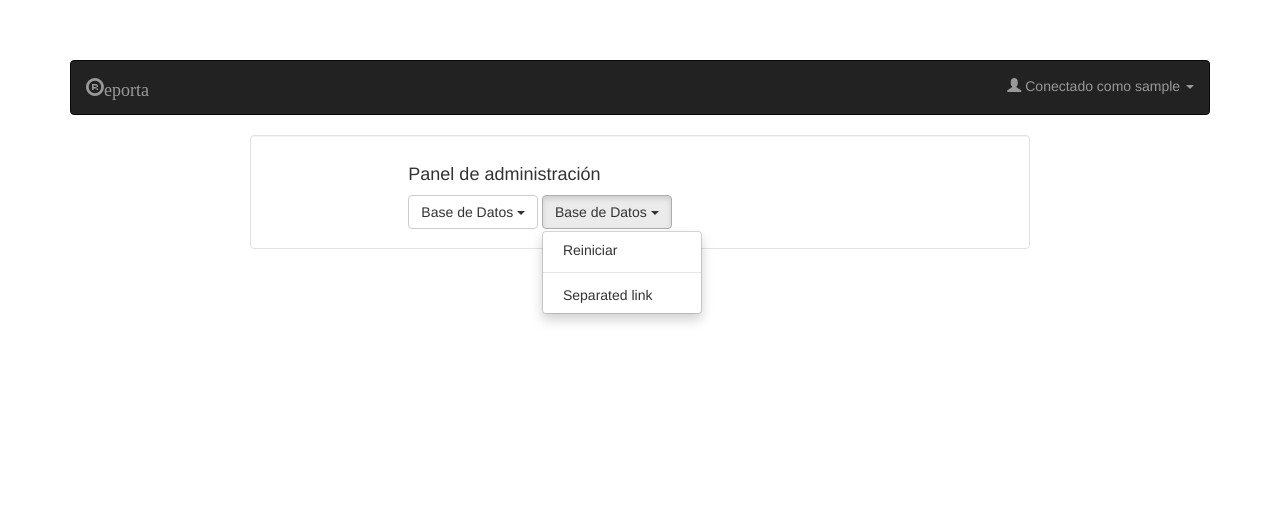
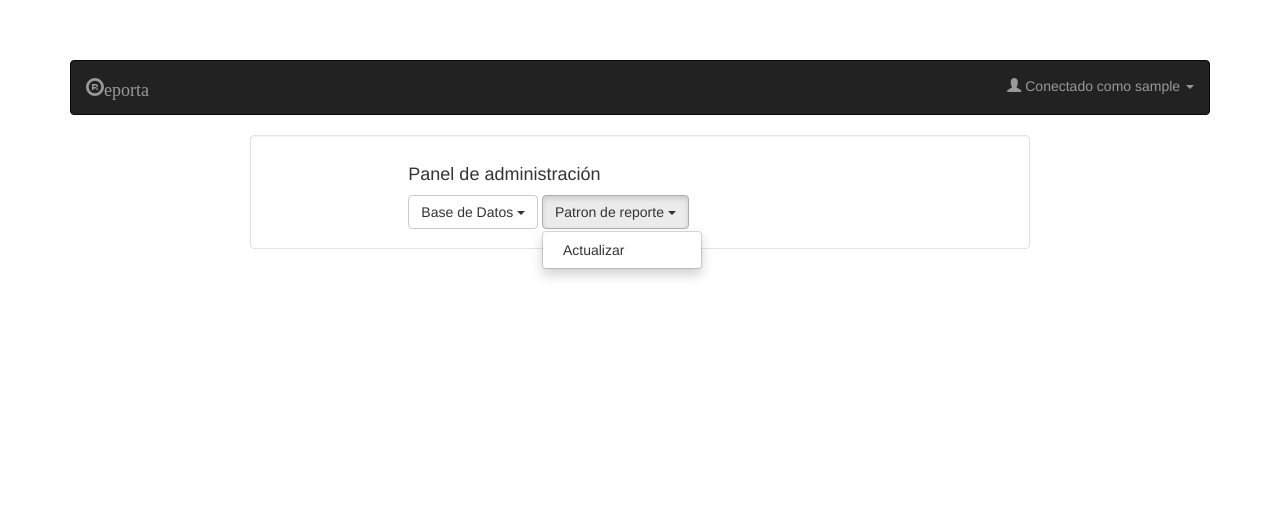
Before and after one commit to lomelisan/reporta, a Flask app: page /adminpanel in a window 1280 px wide, after a click on "Patron de reporte". Shown: the top 522 px of the page. Run offline with Flask 2, Linux system fonts and the light colour scheme; a user stored in the database is signed in; some libraries are stand-ins or nearby versions.

```diff
--- a/wsgi/main.py
+++ b/wsgi/main.py
@@ -140,6 +140,16 @@ def check_confirmed(func):
     def decorated_function(*args, **kwargs):
         if current_user.confirmed is False:
             return redirect(url_for('unconfirmed'))
+        return func(*args, **kwargs)
+
+    return decorated_function
+
+#Custom decorator
+def check_admin(func):
+    @wraps(func)
+    def decorated_function(*args, **kwargs):
+        if current_user.role != 'admin':
+            return redirect(url_for('notadmin'))
         return func(*args, **kwargs)
 
     return decorated_function
@@ -335,6 +345,13 @@ def unconfirmed():
         return redirect(url_for('index'))
     return render_template('unconfirmed.html')
 
+@application.route('/notadmin')
+@login_required
+def unconfirmed():
+    if current_user.role == 'admin':
+        return redirect(url_for('index'))
+    return render_template('notadmin.html')
+
 @application.route('/upload', methods=['GET', 'POST'])
 @login_required
 @check_confirmed
--- a/wsgi/templates/adminpanel.html
+++ b/wsgi/templates/adminpanel.html
@@ -20,17 +20,13 @@
 						</button>
 						<ul class="dropdown-menu">
 							<li><a href="#">Reiniciar </a></li>
-							<li role="separator" class="divider"></li>
-							<li><a href="#">Separated link</a></li>
 						</ul>
 					</div>
 					<div class="btn-group">
-						<button type="button" class="btn btn-default dropdown-toggle" data-toggle="dropdown" aria-haspopup="true" aria-expanded="false">Base de Datos <span class="caret"></span>
+						<button type="button" class="btn btn-default dropdown-toggle" data-toggle="dropdown" aria-haspopup="true" aria-expanded="false">Patron de reporte <span class="caret"></span>
 						</button>
 						<ul class="dropdown-menu">
-							<li><a href="#">Reiniciar </a></li>
-							<li role="separator" class="divider"></li>
-							<li><a href="#">Separated link</a></li>
+							<li><a href="{{ url_for('update_pattern') }}">Actualizar</a></li>
 						</ul>
 					</div>
 
```
Also changed, not shown: wsgi/templates/notadmin.html (added, +23 -0 lines).
